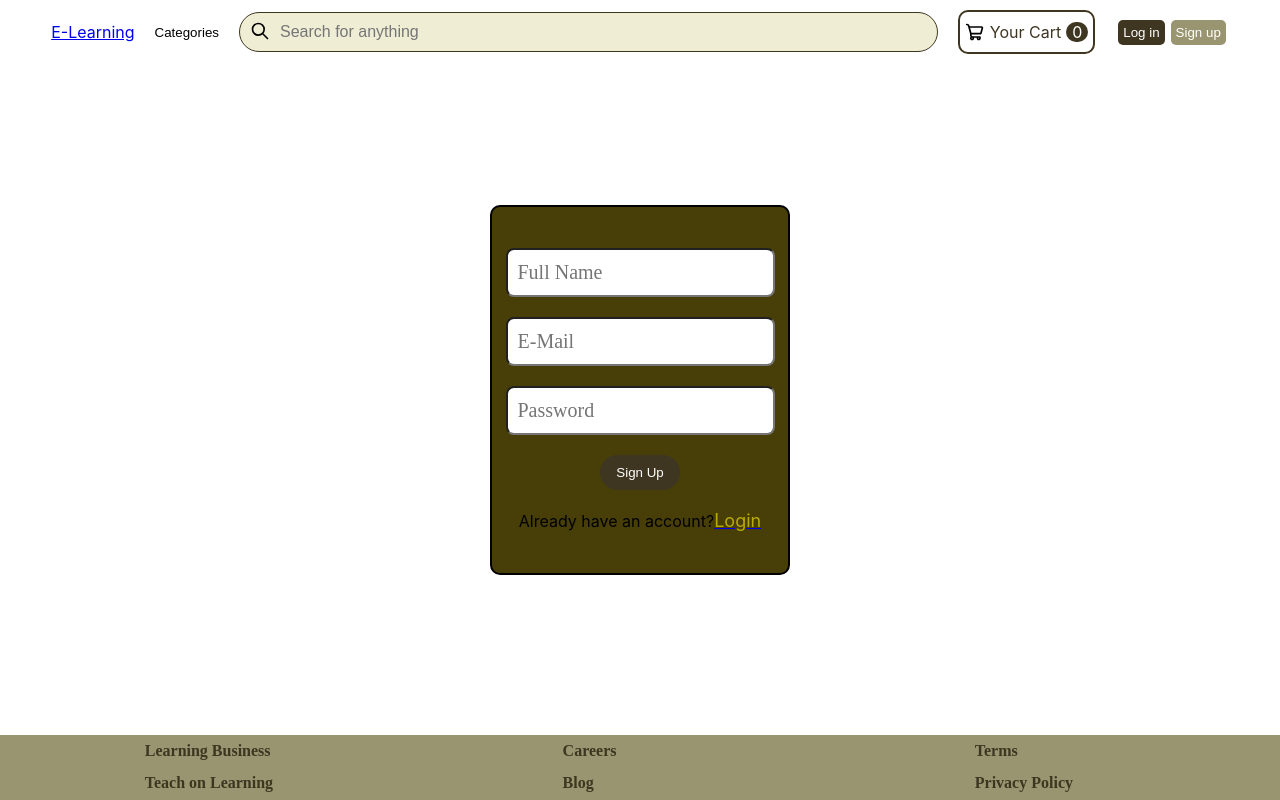
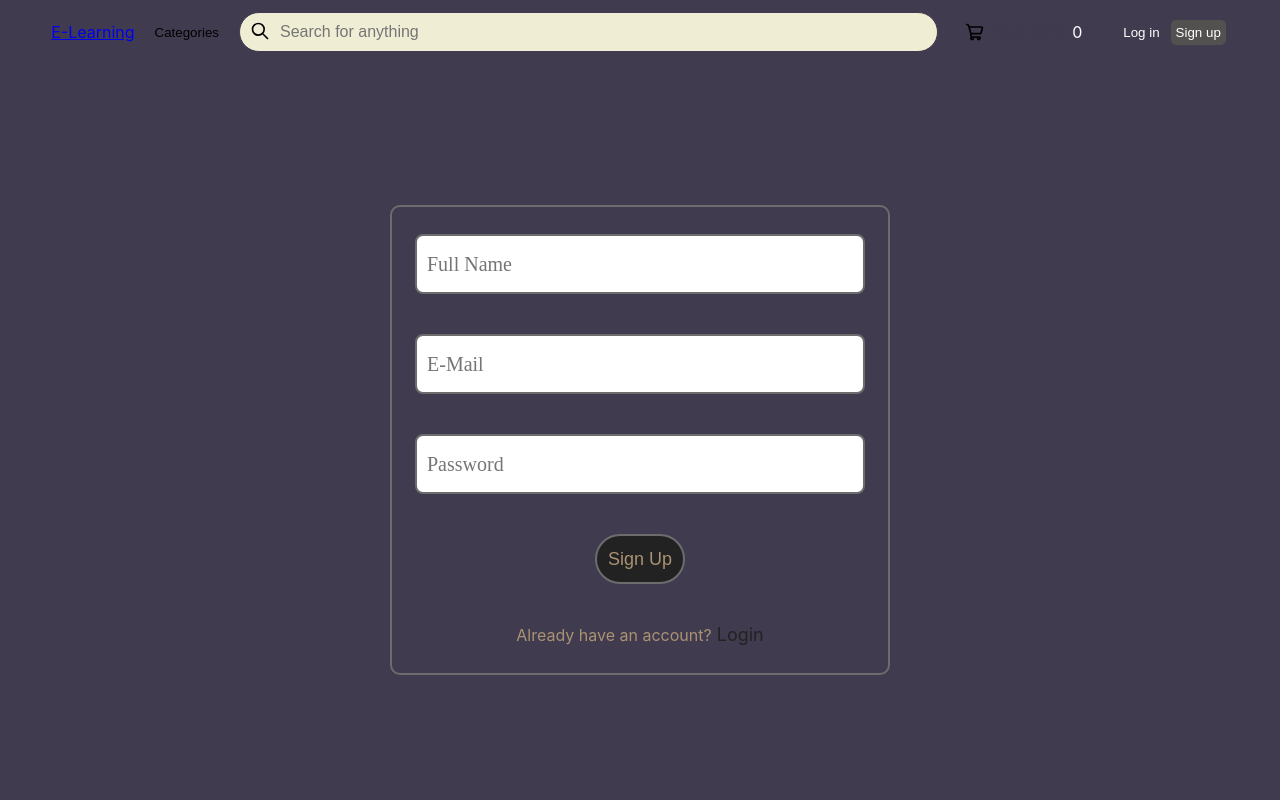
Before and after one commit to AmrNasem/E-Learning-Client, a React (Create React App) app: page /signup in a window 1280 px wide. Shown: the top 800 px of the page. Built offline with nearby package versions, Linux system fonts and the light colour scheme.

Commit message:
redesign categories, login and signup screen and apply hover on multy componants

```diff
--- a/src/components/Footer.module.css
+++ b/src/components/Footer.module.css
@@ -4,15 +4,15 @@ footer {
   width: 100%;
   align-items: center;
   justify-content: space-around;
-  background-color: var(--secondary-color);
+  background-color: #202525;
   transform: translatey(100%);
 }
 
 footer a {
   display: block;
   text-decoration: none;
-  padding: 7px;
+  padding: 10px;
   font-family: Poppins;
   font-weight: 555;
-  color: var(--main-color);
+  color: var(--third-color);
 }
--- a/src/components/categories/Categories.module.css
+++ b/src/components/categories/Categories.module.css
@@ -1,19 +1,45 @@
+.categories {
+  position: absolute;
+  top: 100%;
+  /* left: 10%; */
+  background-color: white;
+  box-shadow: 0 1px 5px #ccc;
+  transform: translateX(35%);
+  z-index: 1;
+  transition: 0.3s;
+  width: 180px;
+}
+
+.categories::before{
+  content: "";
+    border-width: 10px;
+    border-style: solid;
+    border-color: transparent transparent var(--secondary-color) transparent;
+    position: absolute;
+    left: 2px;
+    top: -20px;
+}
+
 .categories a {
   text-decoration: none;
   display: flex;
-  padding: 6px;
+  padding: 12px 8px 12px;
   right: 0;
   min-width: 170px;
   z-index: 1;
-  border-left: solid var(--main-color) 3px;
-  border-bottom: solid #ccc 1px;
+  border-left: solid var(--secondary-color) 3px;
+  border-bottom: solid var(--secondary-color) 1px;
   font-family: Poppins;
-  font-weight: 520;
-  color: var(--main-color);
+  font-weight: 550;
+  letter-spacing: 1px;
+  color: var(--fourth-color);
+  transition: 0.3s;
+}
+.categories a:hover{
+  padding-left: 20px;
 }
 .activeClass{
   text-decoration: none;
-
 }
 
 /* .active {
--- a/src/components/courses/CourseItem.module.css
+++ b/src/components/courses/CourseItem.module.css
@@ -1,6 +1,22 @@
 .course a {
   text-decoration: none;
-  color: black; /* Temporary */
+  color: var(--third-color); /* Temporary */
+}
+.course{
+  background-color: var(--main-color);
+  display: flex;
+  border: 2px var(--fourth-color) solid;
+  border-radius: 20px;
+  height: 260px;
+  width: 220px;
+  align-items: center;
+  text-align: center;
+  margin-top: 10px;
+  margin-bottom: 30px;
+  transition: .3s;
+}
+.course:hover{
+  scale: 110%;
 }
 .course .thumbnail {
   width: 150px;
@@ -8,4 +24,7 @@
 
 .course .thumbnail img {
   width: 100%;
+  border-radius: 10px;
+  position: relative;
+  left: 8px;
 }
--- a/src/components/courses/CourseList.module.css
+++ b/src/components/courses/CourseList.module.css
@@ -8,6 +8,7 @@
 }
 
 .course-list {
+  /* flex-wrap: wrap;  make it in query media */
   display: flex;
   gap: 20px;
   overflow: auto;
--- a/src/index.css
+++ b/src/index.css
@@ -1,6 +1,10 @@
 :root {
-  --main-color: #3e3621;
-  --secondary-color: #999570;
+  --secondary-color: #535050;
+  --main-color: #403b4f;
+  --third-color:#aa9272;
+  --fourth-color: #6c6c6c;
+  /* --fifth-color:#403b4f; */
+  /* --sixth-color: #403b4f; */
 }
 
 * {
@@ -22,6 +26,8 @@ body {
     sans-serif;
   -webkit-font-smoothing: antialiased;
   -moz-osx-font-smoothing: grayscale;
+  color: var(--third-color);
+  background-color: var(--main-color);
 }
 
 code {
--- a/src/pages/Login.js
+++ b/src/pages/Login.js
@@ -13,7 +13,7 @@ const Login = (props) => {
 
       <div className={classes.note}>
         <p>
-          Don't have an account?<Link to="/signup"><span>Sign Up</span></Link>
+          Don't have an account?<Link to="/signup" className={classes.link}><span> Sign Up</span></Link>
         </p>
       </div>
       </form>
--- a/src/pages/Login.module.css
+++ b/src/pages/Login.module.css
@@ -2,18 +2,20 @@
 display: flex;
 align-items: center;
 justify-content: center;
-border: 2px solid #000;
+border: 2px solid var(--fourth-color);
 border-radius: 10px;
 flex-direction: column;
-gap: 20px;
-background-color: rgb(72, 63, 8);
+gap: 40px;
+background-color: var(--main-color);
 position:relative;
-width: 300px;
-height: 270px;
+width: 500px;
+height: 420px;
 margin: auto;
 margin-top: 10%;
 }
 .email{
+width: 450px;
+height: 60px;
 padding: 0 10px;
 /* margin-top: 70px; */
 font-family: 'Poppins';
@@ -21,27 +23,47 @@ font-style: normal;
 font-weight: 500;
 font-size: 20px;
 line-height: 45px;
-color: rgba(62, 54, 33, 0.5);
+color: var(--third-color);
+border: 2px solid var(--fourth-color);
 border-radius: 8px;
 }
 .password{
+width: 450px;
+height: 60px;
 padding: 0 10px;
 font-family: 'Poppins';
 font-style: normal;
 font-weight: 500;
 font-size: 20px;
 line-height: 45px;
+border: 2px solid var(--fourth-color);
 border-radius: 8px;
 }
 .login{
+color: var(--third-color);
 border-radius: 50px;
-width: 80px;
-height: 35px;
+width: 90px;
+height: 50px;
+background-color: #222;
+font-size: large;
+transition: .3s;
+border: 2px solid var(--fourth-color);
+}
+.login:hover{
+    background-color: var(--fourth-color);
+    border: 2px solid #222;
+}
+.note .link{
+    text-decoration: none;
 }
 .note span{
 font-size:large;
 text-decoration: none;
-color: #baab04;
+color: #222;
+transition: .3s;
+}
+span:hover{
+    color: var(--fourth-color);
 }
 @media screen and (max-width: 973px) {
     .form{
--- a/src/pages/SignUp.js
+++ b/src/pages/SignUp.js
@@ -13,7 +13,7 @@ const SignUp = (props) => {
         <Button type="submit" className={classes.signup}>Sign Up</Button>
         <div className={classes.note}>
           <p>
-            Already have an account?<Link to="/login"><span>Login</span></Link>
+            Already have an account?<Link to="/login" className={classes.link}><span> Login</span></Link>
           </p>
         </div>
       </form>
--- a/src/pages/SignUp.module.css
+++ b/src/pages/SignUp.module.css
@@ -2,27 +2,20 @@
     display: flex;
     align-items: center;
     justify-content: center;
-    border: 2px solid #000;
+    border: 2px solid var(--fourth-color);
     border-radius: 10px;
     flex-direction: column;
-    gap: 20px;
-    background-color: rgb(72, 63, 8);
+    gap: 40px;
+    background-color: var(--main-color);
     position:relative;
-    width: 300px;
-    height: 370px;
+    width: 500px;
+    height: 470px;
     margin: auto;
     margin-top: 11%;
 }
 .name{
-    padding: 0 10px;
-    font-family: 'Poppins';
-    font-style: normal;
-    font-weight: 500;
-    font-size: 20px;
-    line-height: 45px;
-    border-radius: 8px;
-}
-.email{
+    width: 450px;
+    height: 60px;
     padding: 0 10px;
     /* margin-top: 70px; */
     font-family: 'Poppins';
@@ -30,28 +23,60 @@
     font-weight: 500;
     font-size: 20px;
     line-height: 45px;
-    color: rgba(62, 54, 33, 0.5);
+    color: var(--third-color);
+    border: 2px solid var(--fourth-color);
+    border-radius: 8px;
+}
+.email{
+    width: 450px;
+    height: 60px;
+    padding: 0 10px;
+    /* margin-top: 70px; */
+    font-family: 'Poppins';
+    font-style: normal;
+    font-weight: 500;
+    font-size: 20px;
+    line-height: 45px;
+    color: var(--third-color);
+    border: 2px solid var(--fourth-color);
     border-radius: 8px;
     }
     .password{
+    width: 450px;
+    height: 60px;
     padding: 0 10px;
     font-family: 'Poppins';
     font-style: normal;
     font-weight: 500;
     font-size: 20px;
     line-height: 45px;
+    border: 2px solid var(--fourth-color);
     border-radius: 8px;
     }
     .signup{
+        color: var(--third-color);
         border-radius: 50px;
-    width: 80px;
-    height: 35px;
+        width: 90px;
+        height: 50px;
+        background-color: #222;
+        font-size: large;
+        transition: .3s;
+        border: 2px solid var(--fourth-color);
+    }
+    .signup:hover{
+        background-color: var(--fourth-color);
+        border: 2px solid #222;
+    }
+    .note .link{
+        text-decoration: none;
     }
     .note span{
-    text-decoration: none;
     font-size:large;
     text-decoration: none;
-    color: #baab04;
+    color: #222;
+    }
+    span:hover{
+        color: var(--fourth-color);
     }
 @media screen and (max-width: 973px) {
     .form{
```
Lines whose indentation alone changed are shown as unchanged.
